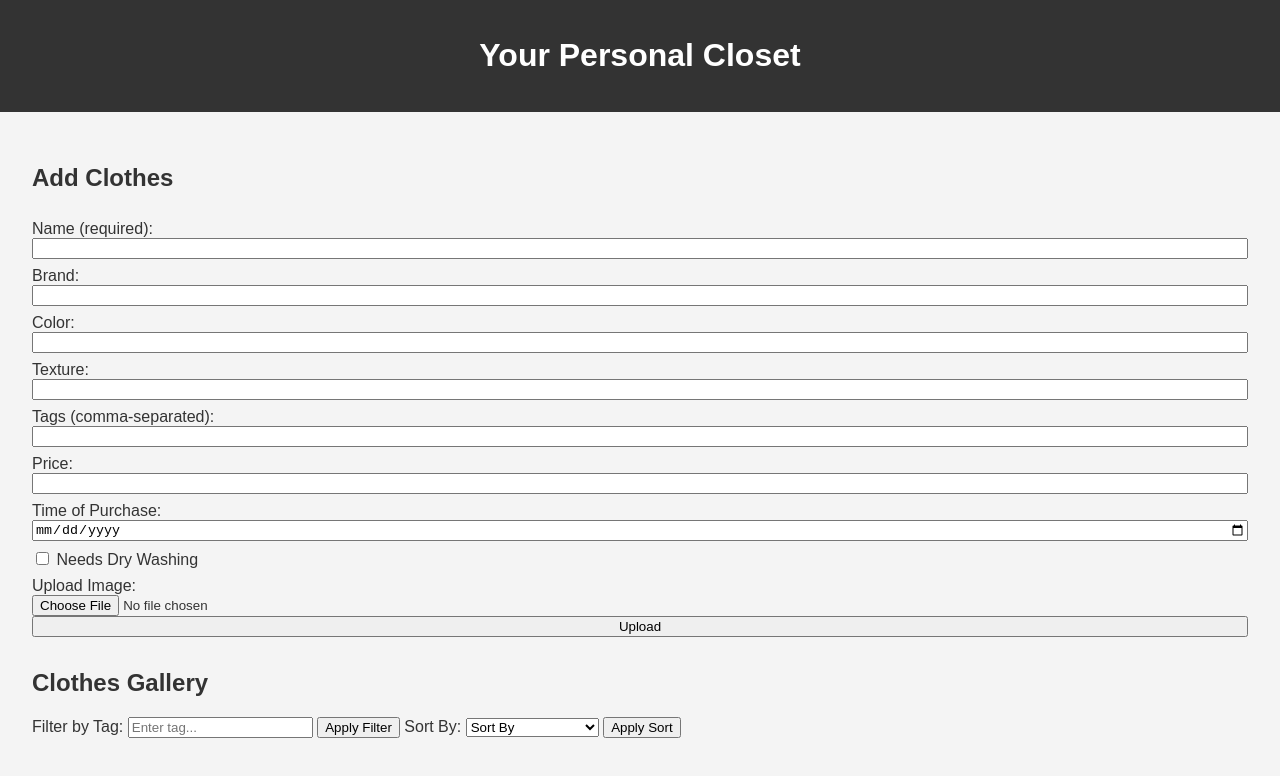
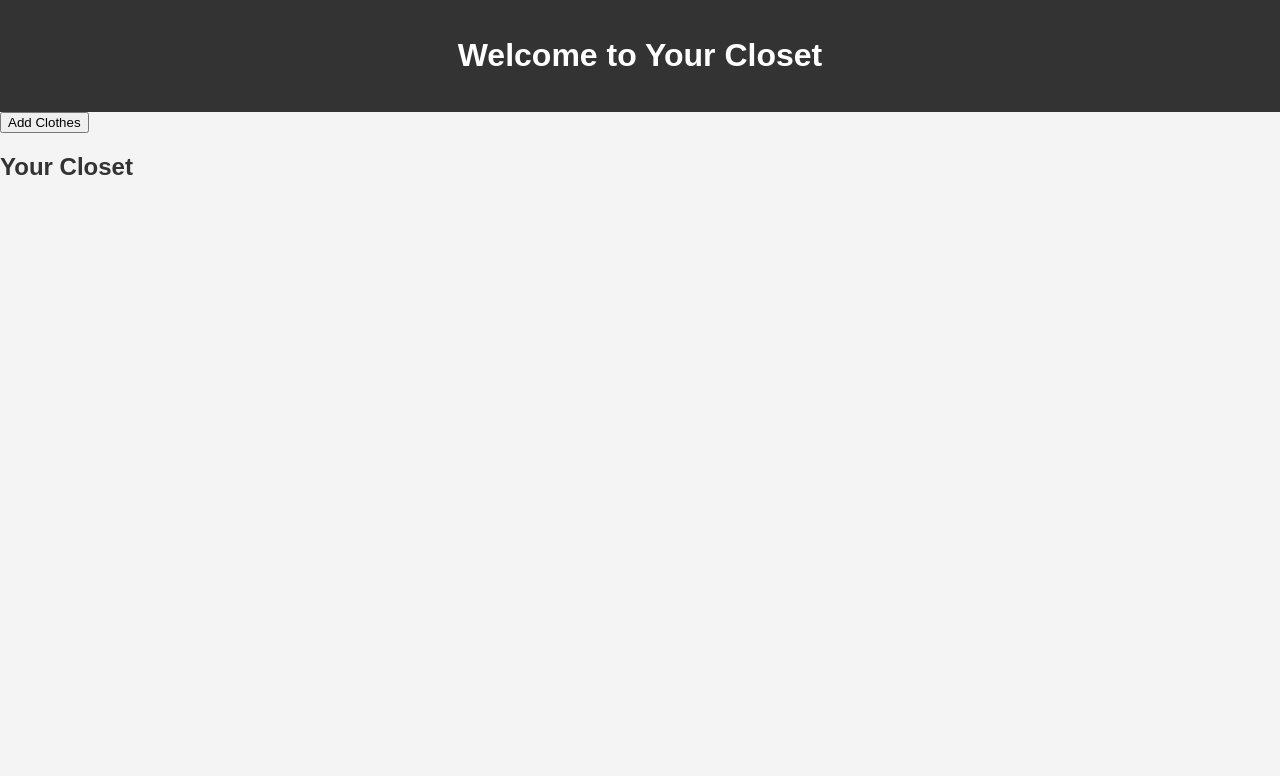
Before and after one commit to FengyikeD/Cubstart_Final_Project, a plain HTML site: page frontend/index.html in a window 1280 px wide. Drawn offline with Linux system fonts and the light colour scheme; no server answers.

Commit message:
Modified add clothes section

```diff
--- a/frontend/app.js
+++ b/frontend/app.js
@@ -1,5 +1,20 @@
 document.addEventListener("DOMContentLoaded", () => {
+
     console.log("DOM fully loaded");
+
+    // Toggle the visibility of the Add Clothes section
+const toggleButton = document.getElementById("toggle-add-clothes-btn");
+const addClothesSection = document.getElementById("add-clothes-section");
+
+toggleButton.addEventListener("click", () => {
+    if (addClothesSection.style.display === "none") {
+        addClothesSection.style.display = "block";
+        toggleButton.textContent = "Hide Add Clothes";
+    } else {
+        addClothesSection.style.display = "none";
+        toggleButton.textContent = "Add Clothes";
+    }
+});
 
     const BASE_URL = "https://cubstart-final-project.onrender.com/api/clothes";
 
--- a/frontend/index.html
+++ b/frontend/index.html
@@ -3,16 +3,19 @@
 <head>
     <meta charset="UTF-8">
     <meta name="viewport" content="width=device-width, initial-scale=1.0">
-    <title>Personal Closet App</title>
+    <title>My Closet</title>
     <link rel="stylesheet" href="styles.css">
 </head>
 <body>
     <header>
-        <h1>Your Personal Closet</h1>
+        <h1>Welcome to Your Closet</h1>
     </header>
-    <main>
-        <!-- Upload Form -->
-        <section id="upload">
+
+    <!-- Add Clothes Toggle Button -->
+    <button id="toggle-add-clothes-btn">Add Clothes</button>
+
+    <!-- Add Clothes Section -->
+    <section id="add-clothes-section" style="display: none;">
         <h2>Add Clothes</h2>
         <form id="upload-form">
             <label for="name">Name (required):</label>
@@ -48,28 +51,12 @@
         </form>
     </section>
 
-        <!-- Gallery Section -->
-        <section id="gallery">
-            <h2>Clothes Gallery</h2>
-            <div id="filters">
-                <label for="tag-filter">Filter by Tag:</label>
-                <input type="text" id="tag-filter" placeholder="Enter tag...">
-                <button id="apply-filter">Apply Filter</button>
-
-                <label for="sort-options">Sort By:</label>
-                <select id="sort-options">
-                    <option value="" disabled selected>Sort By</option>
-                    <option value="none">None</option>
-                    <option value="price-asc">Price: Low to High</option>
-                    <option value="price-desc">Price: High to Low</option>
-                    <option value="time-newest">Time: Newest First</option>
-                    <option value="time-oldest">Time: Oldest First</option>
-                </select>
-                <button id="apply-sort">Apply Sort</button>
-            </div>
+    <!-- Clothes Gallery -->
+    <section id="clothes-gallery">
+        <h2>Your Closet</h2>
         <div id="clothes-container"></div>
     </section>
-    </main>
+
     <script src="app.js"></script>
 </body>
 </html>
```
Lines whose indentation alone changed are shown as unchanged.
